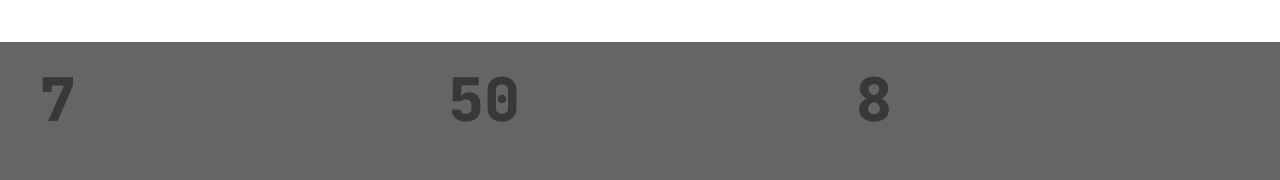
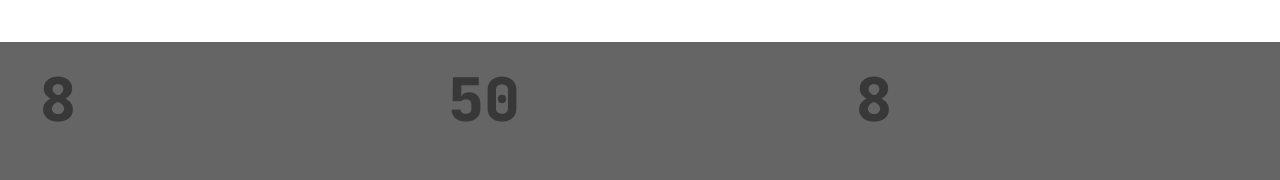
Before and after one commit to BakariMorris/bakari.tech, a Next.js app: page / in a window 1280 px wide. Shown: the part 758-938 px from the top of the page. Built offline with nearby package versions, Linux system fonts and the light colour scheme.

Commit message:
Changing the years of experience

```diff
--- a/app/resume/page.tsx
+++ b/app/resume/page.tsx
@@ -30,7 +30,7 @@ interface I_about {
 
 const about: I_about = {
   title: 'About me',
-  description: 'I am a seasoned Full Stack Engineer with 7+ years of experience in designing & developing clean, innovative solutions. By leveraging data-driven strategies, I drive growth not only for myself but also for my teammates, creating a collaborative, high-performing culture.',
+  description: 'I am a seasoned Full Stack Engineer with 8+ years of experience in designing & developing clean, innovative solutions. By leveraging data-driven strategies, I drive growth not only for myself but also for my teammates, creating a collaborative, high-performing culture.',
   info: [
     {
       fieldName: 'Name',
@@ -42,7 +42,7 @@ const about: I_about = {
     },
     {
       fieldName: 'Experience',
-      fieldValue: '7+ years'
+      fieldValue: '8+ years'
     },
     {
       fieldName: 'LinkedIn',
--- a/components/Stats.tsx
+++ b/components/Stats.tsx
@@ -9,7 +9,7 @@ interface Istats {
 
 const stats: Array<Istats> = [
   {
-    val: 7,
+    val: 8,
     description: 'Years of experience'
   },
   {
```
